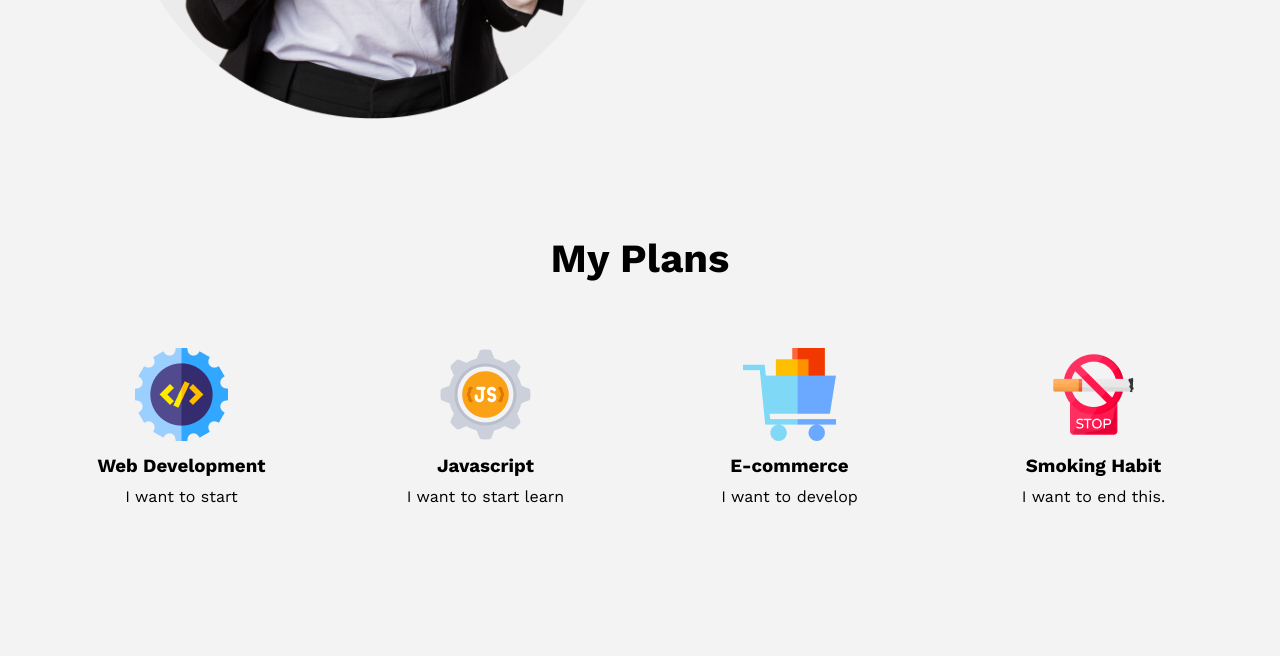
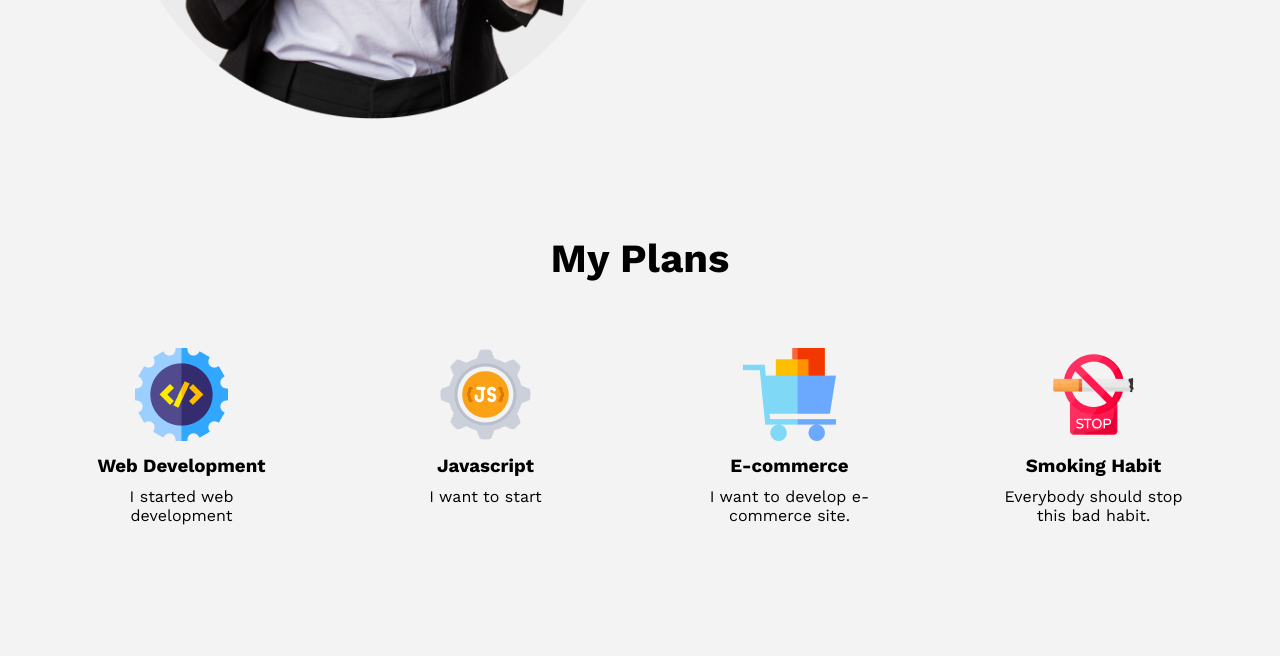
Before and after one commit to Alrakib581/new-year-plane, a plain HTML site: page index.html in a window 1280 px wide. Shown: the part 1483-2139 px from the top of the page. Drawn offline with nearby package versions, Linux system fonts and the light colour scheme.

Commit message:
my plane section edited and idol section start

```diff
--- a/index.html
+++ b/index.html
@@ -39,9 +39,9 @@
                 <h2 class="about-heading">My failures of previous year</h2>
                 <p class="about-para">Last year I was also trying to learn web development but due to some other problems in life it was not possible. So in 2023 I will make the last attempt of my life and I will be successful inshallah.</p>
                 <ul>
-                    <li>I join Web development course</li>
+                    <li>I join Web development course.</li>
                     <li>I will be finishing every module daily.</li>
-                    <li>I want to explore every topic</li>
+                    <li>I want to explore every topic.</li>
                     <li>If you can, then I also can .</li>
                     <li>Let's start my journy with Programming-hero.</li>
                 </ul>
@@ -56,22 +56,22 @@
                 <div class="subject-container">
                     <img src="./images/icons/web.png" alt="web development">
                     <h3 class="subject-heading">Web Development</h3>
-                    <p>I want to start</p>
+                    <p>I started web development</p>
                 </div>
                 <div class="subject-container">
                     <img src="./images/icons/js.png" alt="web development">
                     <h3 class="subject-heading">Javascript</h3>
-                    <p>I want to start learn</p>
+                    <p>I want to start </p>
                 </div>
                 <div class="subject-container">
                     <img src="./images/icons/ecom.png" alt="web development">
                     <h3 class="subject-heading">E-commerce</h3>
-                    <p>I want to develop</p>
+                    <p>I want to develop e-commerce site.</p>
                 </div>
                 <div class="subject-container">
                     <img src="./images/icons/smoke.png" alt="web development">
                     <h3 class="subject-heading">Smoking Habit</h3>
-                    <p>I want to end this.</p>
+                    <p>Everybody should stop this bad habit.</p>
                 </div>
             </div>
             <!-- positive banner  -->
```
